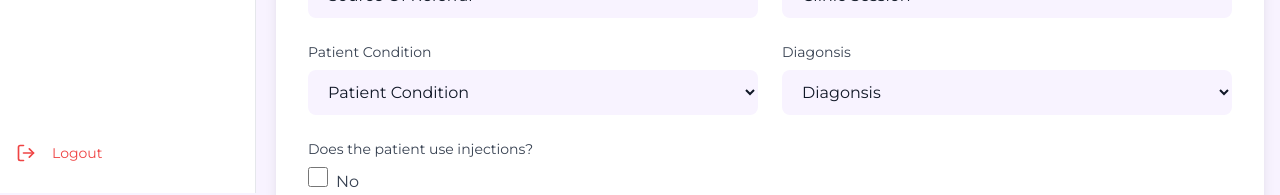
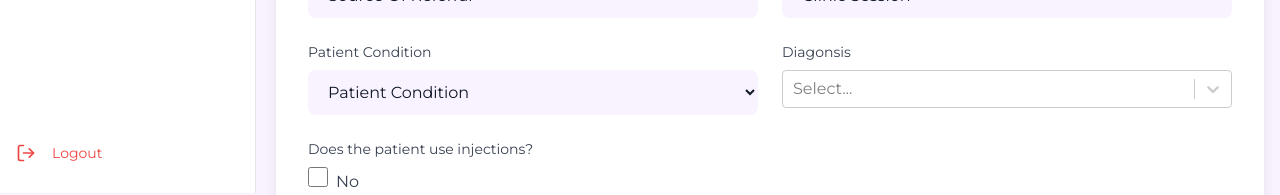
Before and after one commit to Rdilshan/HAMMH, a Next.js app: page /dashboard/patients/1 in a window 1280 px wide. Shown: the part 607-802 px from the top of the page. Built offline with nearby package versions, Linux system fonts and the light colour scheme.

Commit message:
search selector

```diff
--- a/package.json
+++ b/package.json
@@ -22,6 +22,7 @@
     "react-chartjs-2": "^5.2.0",
     "react-dom": "^18.3.1",
     "react-icons": "^5.3.0",
+    "react-select": "^5.8.3",
     "recharts": "^2.13.3"
   },
   "devDependencies": {
--- a/src/app/dashboard/patients/[id]/page.tsx
+++ b/src/app/dashboard/patients/[id]/page.tsx
@@ -1,6 +1,7 @@
 "use client";
 
 import React, { useState } from "react";
+import Select from 'react-select'
 
 interface PatientDetailsFormData {
   fullName: string;
@@ -12,12 +13,28 @@ interface PatientDetailsFormData {
   source:string;
   clinic:string;
   condition:string;
-  Diagonsis:string;
+  diagnosis:string;
   special:string;
   choice:string;
   injectionType: string;
 
+
 }
+
+const options = [
+  {value : "1",label : "A"},
+  {value : "2",label : "B"},
+  {value : "3",label : "C"},
+  {value : "4",label : "D"},
+  {value : "5",label : "E"},
+  {value : "6",label : "F"},
+  {value : "1",label : "A"},
+  {value : "2",label : "B"},
+  {value : "3",label : "C"},
+  {value : "4",label : "D"},
+  {value : "5",label : "E"},
+  {value : "6",label : "F"},
+]
 
 const PatientDetails = () => {
   const [formData, setFormData] = useState<PatientDetailsFormData>({
@@ -30,7 +47,7 @@ const PatientDetails = () => {
     source:"",
     clinic:"",
     condition:"",
-    Diagonsis:"",
+    diagnosis:"",
     special:"",
     choice:"",
     injectionType: "",
@@ -52,6 +69,13 @@ const PatientDetails = () => {
       ...prev,
       choice: isChecked ? "yes" : "no",
       injectionType: isChecked ? "" : "", // Reset injection type if "No"
+    }));
+  };
+
+  const handleSelectChange = (selectedOption: { value: string; label: string } | null) => {
+    setFormData((prev) => ({
+      ...prev,
+      diagnosis: selectedOption ? selectedOption.label : "",
     }));
   };
 
@@ -294,25 +318,12 @@ const PatientDetails = () => {
             >
             Diagonsis
             </label>
-            <select
-              id="Diagonsis"
-              name="Diagonsis"
-              value={formData.Diagonsis}
-              onChange={handleChange}
-              className="w-full px-4 py-3 rounded-lg bg-[#F8F3FF] border-0
-              placeholder-gray-400 text-gray-900 focus:ring-2
-              focus:ring-purple-500 transition duration-150"
-            >
-              <option value="" disabled>
-              Diagonsis
-              </option>
-              <option value="Consaltant">Delebrte self-harm</option>
-              <option value="OPD">suicides</option>
-              <option value="Other wards">Substance abuse clinic</option>
-              <option value="Other health institution">Gender based violence clinic</option>
-              <option value="Public">Elderly clinic</option>
-              <option value="Other">Other</option>
-            </select>
+            <Select
+              options={options}
+              value={options.find((option) => option.label === formData.diagnosis) || null}
+              onChange={handleSelectChange}
+              className="w-full text-black"
+            />
           </div>
 
           <div>
```
Also changed, not shown: 1 other file (tests, documents, lock files or other folders).
